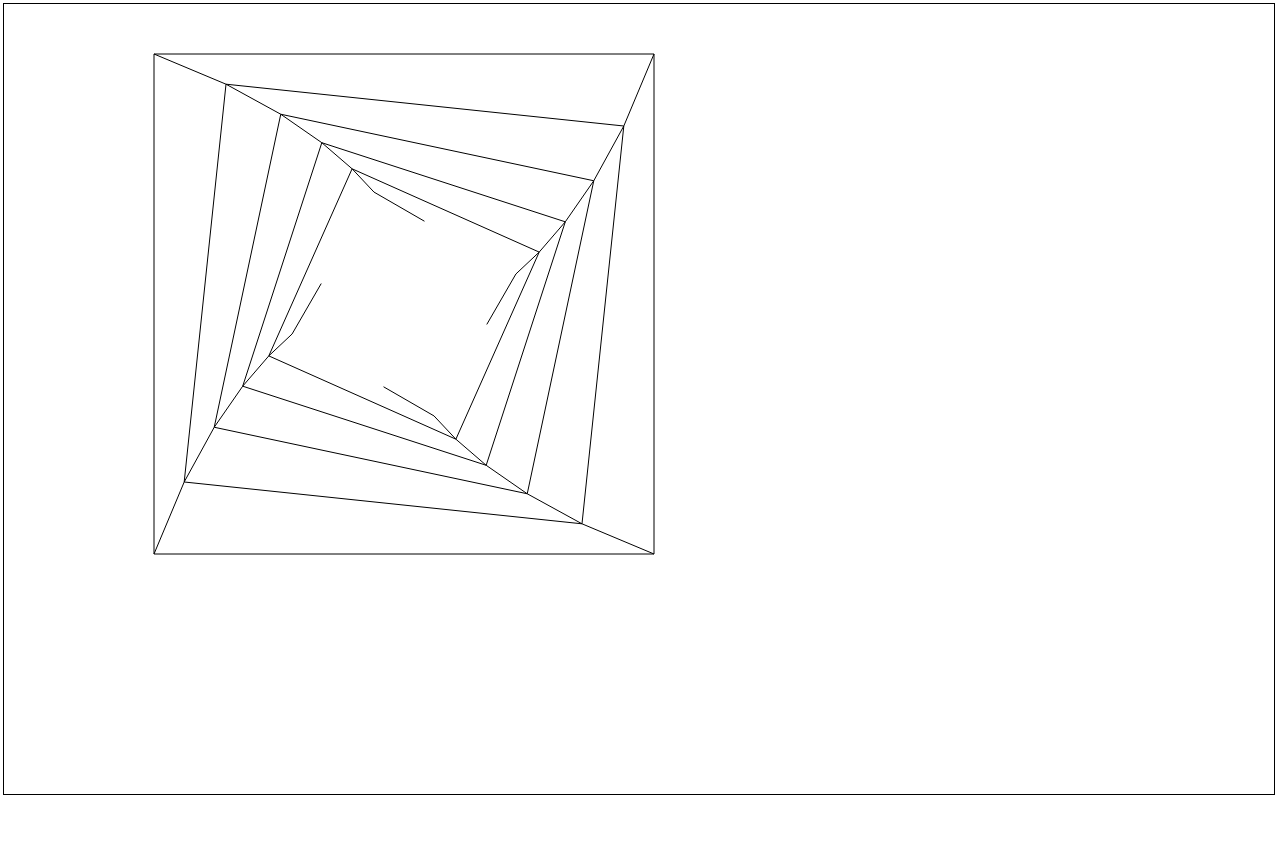
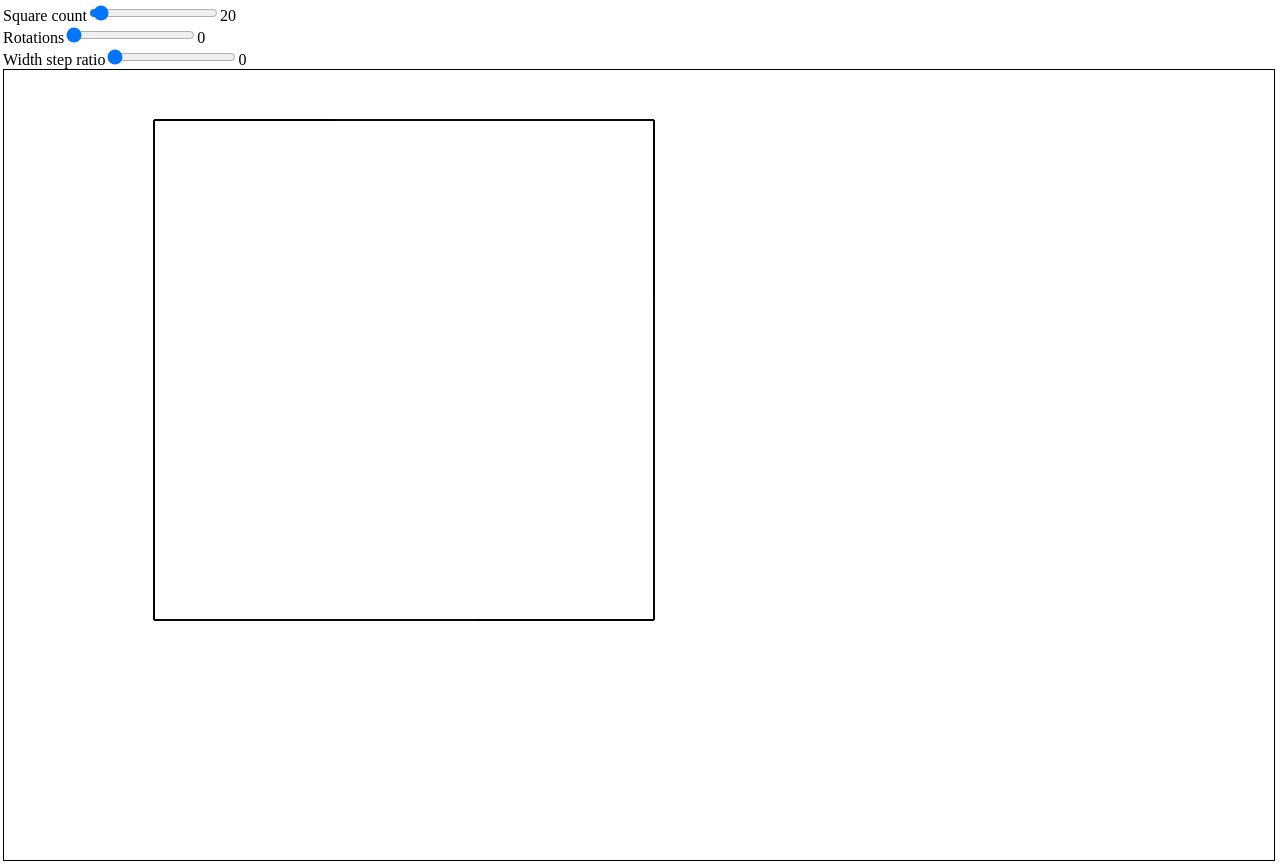
Before and after one commit to frankbryden/web-dev, a plain HTML site: page squares/index.html in a window 1280 px wide. Before the commit the page ends 800 px from the top, so only its background shows below. Drawn offline with Linux system fonts and the light colour scheme.

Commit message:
Menu and controls work

```diff
--- a/squares/index.html
+++ b/squares/index.html
@@ -11,7 +11,9 @@
     </style>
   </head>
   <body>
+    <div id="menu"></div>
     <canvas id="myCanvas"></canvas>
   </body>
+  <script src="menu.js"></script>
   <script src="index.js"></script>
 </html>
--- a/squares/index.js
+++ b/squares/index.js
@@ -33,6 +33,13 @@ addEventListener('mousemove', event => {
     mouse.x = event.clientX
     mouse.y = event.clientY
 });
+
+addEventListener('keyup', event => {
+    console.log(event.key);
+    if (event.key == "r") {
+        init();
+    }
+})
 
 class AnimationObject {
     constructor(shape) {
@@ -78,7 +85,6 @@ class AnimatedSquareHook {
         this.ctx = ctx;
         this.stepCount = stepCount;
         this.step = 0;
-        console.log(`New Hook with squareA = ${JSON.stringify(squareA)} and squareB = ${JSON.stringify(squareB)}`)
 
         this.lines = [];
         for (let i = 0; i < 4; i++) {
@@ -110,7 +116,6 @@ class AnimatedSquareHook {
 
     update() {
         this.step += 1;
-        console.log(this.step);
     }
 
     render() {
@@ -132,13 +137,11 @@ class AnimatedSquare {
         this.width = width;
         this.stepCount = stepCount;
         this.stepSize = width/stepCount;
-        console.log(`StepCount = ${stepCount}, stepSize = ${this.stepSize}, width = ${width}`);
         this.step = 0;
         this.angle = angle;
         this.direction = 1;
 
         this.lines = this.getLines(this.angle, this.width, this.stepSize);
-        console.log(this.lines);
     }
 
     getLines(startAngle, width, stepSize) {
@@ -171,8 +174,6 @@ class AnimatedSquare {
         const y = vel_y * this.width;
         const x_rot = vel_x * (x - this.x) - vel_y * (y - this.y) + this.x;
         const y_rot = vel_y * (x - this.x) + vel_x * (y - this.y) + this.y;
-        console.log(x_rot);
-        console.log(y_rot);
         return {
             start: {
                 x: start_x,
@@ -220,24 +221,30 @@ class AnimatedSquare {
 
 }
 
-let square = new AnimatedSquare(ctx, 300, 300, 200, 10, 0);
-let square2 = new AnimatedSquare(ctx, 800, 300, 100, 200, Math.PI/6);
 let squares = [];
 let hooks = [];
 let x = 400;
 let y = 300;
 
+menu = document.getElementById("menu");
+let square_count_slider = new Slider(menu, "Square count", 1, 500, 1, 20);
+let rotations_slider = new Slider(menu, "Rotations", 0, 4, 0.1, 0.4);
+let width_step_ratio_slider = new Slider(menu, "Width step ratio", 0, 1, 0.05, 0.2);
+
+console.log(square_count_slider.value());
+
 function init(){
+    hooks = [];
+    squares = [];
     let angle = 0;
     let width = 500;
-    const squareCount = 30;
-    const rotations = 0.5;
+    const squareCount = square_count_slider.value();
+    const rotations = rotations_slider.value();
     const angleStep = (2*Math.PI*rotations)/squareCount;
-    const widthStepRatio = 0.2;
+    const widthStepRatio = width_step_ratio_slider.value();
     for (let i = 0; i < squareCount; i += 1) {
         let centerX = x-Math.cos(angle)*width/2 + Math.sin(angle)*width/2;
         let centerY = y-Math.sin(angle)*width/2 - Math.cos(angle)*width/2;
-        console.log(x, y, centerX, centerY);
         squares.push(new AnimationObject(new AnimatedSquare(ctx, centerX, centerY, width, 50 - i, angle)));
         if (i > 0) {
             hooks.push(new AnimationObject(new AnimatedSquareHook(ctx, squares[i - 1], squares[i], 10)));
--- /dev/null
+++ b/squares/menu.js
@@ -0,0 +1,44 @@
+class Slider {
+    constructor(div, name, min, max, step, val) {
+        this.div = div;
+        this.name = name;
+        this.min = min;
+        this.max = max;
+        this.step = step;
+        this.val = val;
+        this.init();
+    }
+
+    init() {
+        const container = document.createElement("div");
+
+        //label for the range
+        const label = document.createElement("label");
+        label.innerHTML = this.name;
+
+        //range
+        this.input = document.createElement("input");
+        this.input.type = "range";
+        this.input.min = this.min;
+        this.input.max = this.max;
+        this.input.value = this.val;
+        this.input.step = this.step;
+
+        //output display
+        const output = document.createElement("output");
+        output.textContent = this.input.value;
+        this.input.addEventListener("input", (event) => {
+            output.textContent = event.target.value;
+        });
+
+        //add everything together
+        container.appendChild(label);
+        container.appendChild(this.input);
+        container.appendChild(output);
+        this.div.appendChild(container);
+    }
+
+    value() {
+        return parseFloat(this.input.value);
+    }
+}
```
